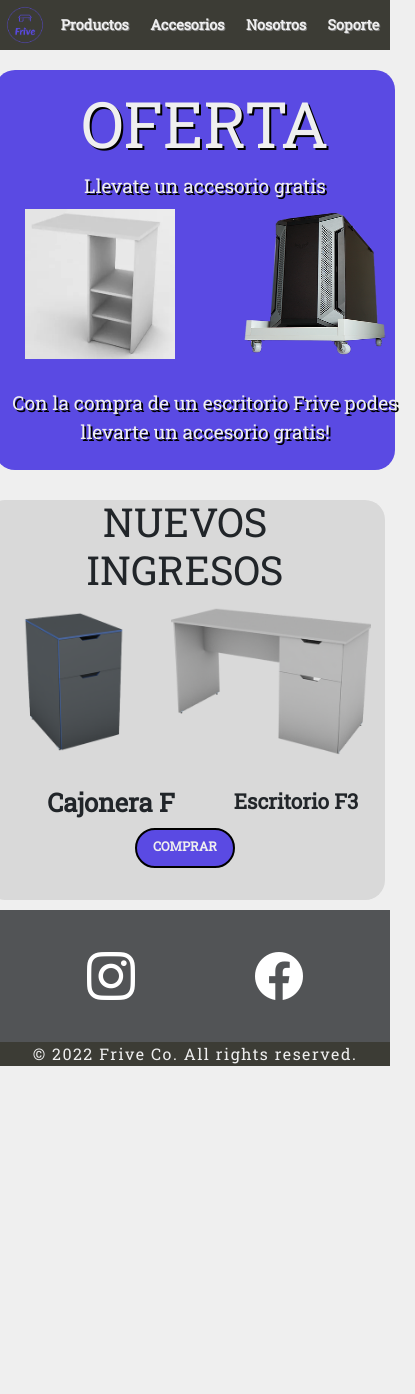
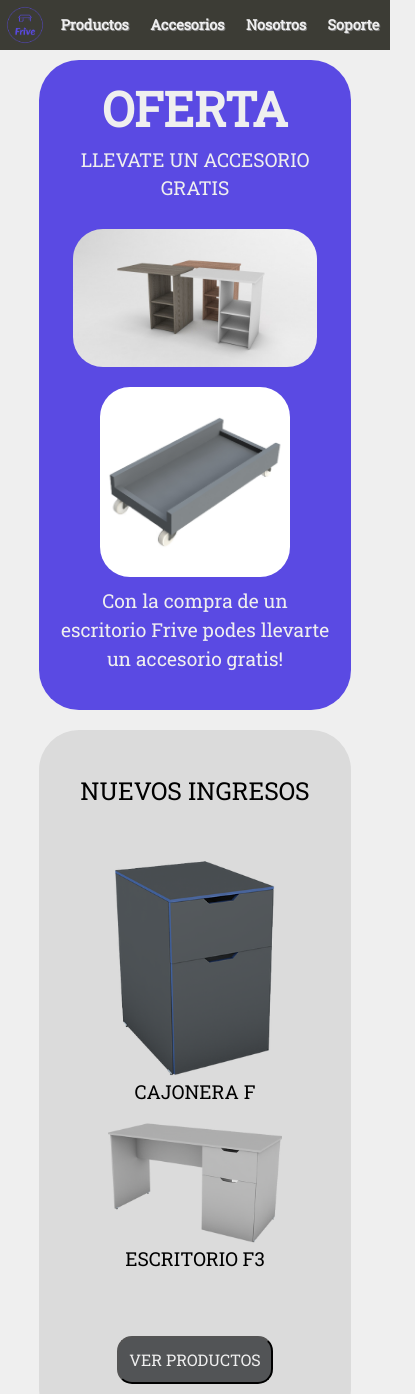
Before and after one commit to wallyzz/proyecto-guardia, a plain HTML site: page index.html in a window 390 px wide. Shown: the top 1394 px of the page, 415 px wide, since content can reach past the window. Before the commit the page ends 1066 px from the top, so only its background shows below. Drawn offline with nearby package versions, Linux system fonts and the light colour scheme.

Commit message:
responsive en todas las paginas

```diff
--- a/css/styles.css
+++ b/css/styles.css
@@ -50,19 +50,6 @@
 
 /* --- HEADER --- */
 
-/* --- BODY INDEX --- */
-
-body {
-    background-color: #EFEFEF;
-}
-
-.main-index {
-    display: flex;
-    flex-direction: column;
-    flex-wrap: wrap;
-    align-content: center;
-}
-
 .logo-frive {
     width: 160px;
     height: 160px;
@@ -70,158 +57,88 @@
     position: relative;
 }
 
-.img-oferta {
-    width: 500px;
-    height: 500px;
-    grid-area: imagen1;
-    margin-left: 150px;
-    margin-top: 50px;
+/* --- BODY INDEX --- */
+
+body {
+    background-color: #EFEFEF;
 }
 
-.img-oferta2 {
-    width: 500px;
-    height: 500px;
-    grid-area: imagen2;
-    margin-top: 50px;
+.contenedor-index{
+    display: flex;
+    flex-direction: column;
+    justify-content: center;
+    align-items: center;
+}
+.box-ofertas{
+    width: 75%;
+    height: 700px;
+    background-color: #5A4AE3;
+    color: #EFEFEF;
+    display: flex;
+    flex-direction: column;
+    align-items: center;
+    border-radius: 40px;
+    margin: 10px;
+    justify-content: space-around;
+    padding: 30px;
+}
+.ofertas-imagenes{
+    width: 100%;
+    display: flex;
+    justify-content:space-evenly;
+}
+.ofertas-imagenes img{
+    border-radius: 30px;
+}
+.box-ofertas p{
+    font-size: 1.7rem;
+    text-align: center;
+}
+.box-ofertas h2{
+    font-size: 3rem;
+    font-weight: bold;
 }
 
-.img-ingresos {
-    width: 400px;
-    height: 500px;
-    grid-area: imagen3;
+.box-nuevosingresos{
+    width: 75%;
+    height: 700px;
+    background-color:#dbdbdb;
+    color: black;
+    border-radius: 40px;
+    display: flex;
+    flex-direction: column;
+    align-items: center;
+    justify-content: space-evenly;
+    margin: 10px;
 }
 
-.img-ingresos2 {
-    width: 600px;
-    height: 500px;
-    grid-area: imagen4;
-    position: relative;
-    right: 70px;
+.ingresos-contenido{
+    display: flex;
+    width: 100%;
+    justify-content: space-evenly;
 }
 
-.titulo {
-    font-size: 6rem;
-    grid-area: tituloingresos;
-    text-align: center;
-
+.ingresos-imagenes{
+    display: flex;
+    flex-direction: column;
+    align-items: center;
 }
 
-.titulo-con-sombra {
-    font-size: 6rem;
-    text-shadow: 2px 2px 0px black;
-    grid-area: titulo;
-    text-align: center;
+.box-nuevosingresos button{
+    padding: 10px;
+    border-radius: 15px;
+    font-size: bold;
+    background-color:#525456;
+    color: #EFEFEF;
 }
 
-.texto-con-sombra2 {
-    font-size: 2rem;
-    text-shadow: 2px 2px 0px black;
-    grid-area: texto1;
-    margin-top: 50px;
+.box-nuevosingresos p{
+    font-size: 1.7rem;
 }
-
-.texto-con-sombra3 {
-    font-size: 2rem;
-    text-shadow: 2px 2px 0px black;
-    grid-area: texto2;
+.box1{
+    position: relative;
+    left: 70px;
 }
-
-.logo-footer {
-    width: 50px;
-    height: 50px;
-}
-
-.letras-grandes1 {
-    font-size: 2rem;
-    font-weight: bold;
-    grid-area: escritoriof3;
-    grid-column: span 2;
-    position: relative;
-    right: 120px
-}
-
-.letras-grandes2 {
-    font-size: 2rem;
-    font-weight: bold;
-    grid-area: cajoneraf;
-}
-
-.fondo--oferta{
-    display: flex;
-    justify-content: center;
-}
-
-.fondo-oferta {
-    background-color: #5A4AE3;
-    /* display: flex;
-    flex-direction: column; */
-    display: grid;
-    grid-template-columns: 40% 20% 40%;
-    grid-template-rows: 10% 5% 65% 20%;
-    grid-template-areas:
-        "titulo titulo titulo"
-        "texto1 texto1 texto1"
-        "imagen1 none imagen2"
-        "texto2 texto2 texto2";
-    padding: 15px;
-    border-radius: 20px;
-    width: 1600px;
-    height: 900px;
-    margin: 20px;
-    row-gap: 10px;
-    column-gap: 10px;
-}
-
-.fondo-nuevos-ingresos {
-    background-color: #D9D9D9;
-    /* display: flex;
-    flex-direction: column; */
-    display: grid;
-    grid-template-columns: 40% 20% 40%;
-    grid-template-rows: 15% 60% 5% 20%;
-    grid-template-areas:
-        "tituloingresos tituloingresos tituloingresos"
-        "imagen3 none imagen4"
-        "escritoriof3 no cajoneraf"
-        "bon boton blanco";
-    padding: 15px;
-    border-radius: 20px;
-    width: 1600px;
-    height: 900px;
-    margin: 20px;
-    align-items: center;
-    justify-items: center;
-}
-
-.boton {
-    grid-area: boton;
-    border: solid 2px black;
-    width: 300px;
-    height: 70px;
-    border-radius: 20px;
-    font-size: 2rem;
-    font-weight: bold;
-    margin-top: 50px;
-    margin-left: 30px;
-    padding-top: 7px;
-    text-align: center;
-    color: #EFEFEF;
-    background-color: #5A4AE3;
-    transition: 0.7s
-}
-
-.boton:hover {
-    border: solid 2px black;
-    background-color: #EFEFEF;
-    color: #5A4AE3;
-}
-
-.texto-blanco {
-    color: #EFEFEF;
-    text-align: center;
-}
-
-
 
 /* --- BODY INDEX --- */
 
@@ -248,8 +165,9 @@
     width: 500px;
     height: 500px;
     background-color: grey;
-    margin: 20px 20px;
+    margin: 20px;
     transition: 0.7s;
+    padding: 20px;
 }
 
 .caja:hover {
@@ -335,7 +253,9 @@
 .main-nosotros {
     display: flex;
 }
-
+.main-nosotros h2{
+    display: none;
+}
 .nosotros-parrafo {
     display: flex;
     /* justify-content: center; */
@@ -347,7 +267,7 @@
     width: 700px;
     height: 450px;
     font-weight: 520;
-    font-size: 30px;
+    font-size: 23px;
     margin-top: 150px;
     margin-left: 150px;
     margin-bottom: 50px;
@@ -376,6 +296,10 @@
     border-radius: 40px;
 }
 
+.propiedades-nosotros-responsive{
+    display: none;
+}
+
 /* --- NOSOTROS --- */
 
 /* --- SOPORTE --- */
@@ -387,8 +311,8 @@
 }
 
 .main-content{
-    width: 1300px;
-    height: 750px;
+    width: 90%;
+    height: 90%;
     background-color: #5A4AE3;
     border-radius: 40px;
     padding: 10px;
@@ -464,80 +388,81 @@
     color: white;
 }
 /* --- RESPONSIVE --- */
-/* --- RESPONSIVE --- */
 
 /* --- INDEX --- */
-@media (max-width:1024px) {
+
+@media (max-width:480px) {
     .logo-frive {
-        width: 80px;
-        height: 80px;
+        width: 50px;
+        height: 50px;
+    }
+
+    header nav {
+        width: 90%;
+    }
+
+    ul {
+        display: flex;
+        justify-content: space-between;
     }
 
     ul li a {
-        font-size: 1.2rem;
+        font-size: 0.9rem;
     }
 
+/* --- INDEX --- */
 
-    .fondo-oferta {
-        width: 800px;
-        height: 600px;
-        display: grid;
-        row-gap: 0;
-        grid-template-columns: 40% 20% 40%;
-        grid-template-rows: 10% 10% 60% 20%;
-    }
+.box-ofertas{
+    width: 80%;
+    height: auto;
+    padding: 20px;
+}
+.contenedor-index p{
+    font-size: 1.2rem;
+}
+.ofertas-imagenes{
+    flex-direction: column;
+    align-items: center;
+    justify-content: space-between;
+    height: 50%;
+}
+.ofertas-imagenes img{
+    width: 90%;
+    margin: 10px;
+}
+.ofertas-imagenes img:last-child{
+    width: 70%;
+}
 
-    .img-oferta {
-        width: 300px;
-        height: 300px;
-        margin-left: 0;
-        position: relative;
-        left: 50px;
-    }
+.box-nuevosingresos{
+    width: 80%;
+}
 
-    .img-oferta2 {
-        width: 300px;
-        height: 300px;
+.ingresos-contenido{
+    flex-direction: column;
+}
 
-    }
+.ingresos-contenido{
+    width: 70%;
+    align-content: center;
+}
 
-    .texto-con-sombra2 {
-        margin-top: 70px;
-    }
+.box1{
+    left: 0;
+}
 
-    .fondo-nuevos-ingresos {
-        width: 800px;
-        height: 700px;
-        margin: 10px;
-    }
+/* --- INDEX --- */
 
-    .titulo {
-        font-size: 3.4rem;
-    }
-
-    .img-ingresos {
-        width: 240px;
-        height: 300px;
-
-    }
-
-    .img-ingresos2 {
-        width: 400px;
-        height: 300px;
-    }
-
-    /* --- INDEX --- */
-
-    /* --- PRODUCTOS --- */
-
+/* --- PRODUCTOS/ACCESORIOS --- */
     .caja {
         border: solid 5px #5A4AE3;
         border-radius: 40px;
         width: 400px;
         height: 400px;
         background-color: grey;
-        margin: 20px 20px;
+        margin: 20px;
         transition: 0.7s;
+        padding: 20px;
     }
 
     .caja:hover {
@@ -581,186 +506,64 @@
         background-color: #EFEFEF;
         color: #5A4AE3;
     }
-    html {
-        min-height: 100%;
-        position: relative;
+
+    /* --- PRODUCTOS/ACCESORIOS --- */
+
+    /* --- NOSOTROS --- */
+
+    .main-nosotros{
+        align-items: center;
+        flex-direction: column;
     }
-
-    body {
+    .main-nosotros h2{
+        display: flex;
+        background-color: #5A4AE3;
+        width: 100%;
+        justify-content: center;
+        padding: 30px;
+        font-size: 3rem;
+        color: #EFEFEF;
+        font-weight: 800;
+    }
+    .main-p-nosotros{
         margin: 0;
-        margin-bottom: 40px;
-    }
-
-    footer {
-        background-color: black;
-        position: absolute;
-        bottom: 0;
-        width: 100%;
-        height: 40px;
-        color: white;
-    }
-}
-
-@media (max-width:480px) {
-    .logo-frive {
-        width: 50px;
-        height: 50px;
-    }
-
-    header nav {
         width: 90%;
-    }
-
-    ul {
-        display: flex;
-        justify-content: space-between;
-    }
-
-    ul li a {
-        font-size: 0.9rem;
-    }
-
-    .fondo-oferta {
-        width: 400px;
-        height: 400px;
-        display: grid;
-        row-gap: 0;
-        grid-template-columns: 40% 20% 40%;
-        grid-template-rows: 10% 10% 60% 20%;
-    }
-
-    .img-oferta {
-        width: 150px;
-        height: 150px;
-        margin-left: 0;
-        position: relative;
-        left: 15px;
-    }
-
-    .img-oferta2 {
-        width: 150px;
-        height: 150px;
-        position: relative;
-        right: 15px;
-    }
-
-    .titulo-con-sombra {
-        font-size: 4rem;
-    }
-
-    .texto-con-sombra2 {
         font-size: 1.2rem;
-        margin-top: 50px;
-    }
-
-    .texto-con-sombra3 {
-        font-size: 1.2rem;
-    }
-
-    .fondo-nuevos-ingresos {
-        width: 400px;
-        height: 400px;
         margin: 10px;
     }
 
-    .titulo {
-        font-size: 2.5rem;
-        margin-top: 15px;
+    .propiedades-nosotros-responsive{
+        display: flex;
+        flex-direction: column;
+    }
+    .imagenes-nosotros{
+        width: 300px;
+        height: 210px;
+        margin: 10px;
+    }
+    .logo-frive-nosotros{
+        margin: 10px;
+    }
+    .propiedades-nosotros{
+        display: none;
     }
 
-    .img-ingresos {
-        width: 100px;
-        height: 140px;
 
+    /* --- NOSOTROS --- */
+
+    /* --- SOPORTE --- */
+
+    .form-inputs3{
+        margin-left: 30%;
     }
 
-    .img-ingresos2 {
-        width: 200px;
-        height: 150px;
-        position: relative;
-        right: 25px;
-    }
+    /* --- SOPORTE --- */
 
-    .letras-grandes1 {
-        font-size: 1.6rem;
-        position: relative;
-        right: 0;
-    }
 
-    .letras-grandes2 {
-        font-size: 1.3rem;
-    }
-
-    .boton {
-        grid-area: boton;
-        border: solid 2px black;
-        border-radius: 20px;
-        width: 100px;
-        height: 40px;
-        margin: 0;
-        font-size: 0.8rem;
-        font-weight: bold;
-        padding: 7px;
-        /* text-align: center; */
-        color: #EFEFEF;
-        background-color: #5A4AE3;
-        transition: 0.7s;
-    }
-
-    .caja {
-        border: solid 5px #5A4AE3;
-        border-radius: 40px;
-        width: 400px;
-        height: 400px;
-        background-color: grey;
-        margin: 20px 20px;
-        transition: 0.7s;
-    }
-
-    .caja:hover {
-        border: solid 5px #5A4AE3;
-        background-color: black;
-        color: #EFEFEF;
-    }
-
-    .imagen-producto {
-        width: 200px;
-        height: 200px;
-        border-radius: 30px;
-    }
-
-    .texto-cajas-productos {
-        color: #EFEFEF;
-        font-size: 2rem;
-        font-weight: bold;
-        text-shadow: 1px 1px 0px black;
-        margin: 20px;
-    }
-
-    .texto-precio {
-        font-size: 1.5rem;
-        color: #EFEFEF;
-    }
-
-    .botn {
-        border: solid 2px black;
-        border-radius: 20px;
-        font-size: 1.3rem;
-        font-weight: bold;
-        color: #EFEFEF;
-        background-color: #5A4AE3;
-        padding: 5px 15px;
-        transition: 0.7s
-    }
-
-    .botn:hover {
-        border: solid 2px black;
-        background-color: #EFEFEF;
-        color: #5A4AE3;
-    }
     .texto-footer{
         font-size: 1rem;
     }
+
 
     html {
         min-height: 100%;
--- a/index.html
+++ b/index.html
@@ -30,7 +30,7 @@
             </ul>
         </nav>
     </header>
-    <main class="main-index">
+    <!-- <main class="main-index">
         <div class="fondo--oferta">
             <section class="fondo-oferta texto-blanco">
                 <h2 class="titulo-con-sombra">
@@ -56,6 +56,39 @@
                 class="letras-grandes2">Escritorio F3</span>
             <p class="boton">COMPRAR</p>
         </aside>
+    </main> -->
+    <main>
+        <div class="contenedor-index">
+            <div class="box-ofertas">
+                <h2>OFERTA</h2>
+                <p>LLEVATE UN ACCESORIO GRATIS</p>
+                <div class="ofertas-imagenes">
+                    <img src="./imagenes/index/imagen-oferta1.png" alt="" width="40%">
+                    <img src="./imagenes/index/imagen-oferta2.png" alt="" width="40%">
+                </div>
+                <p>Con la compra de un escritorio Frive podes llevarte un accesorio gratis!</p>
+            </div>
+
+
+            <div class="box-nuevosingresos">
+
+                <H2>NUEVOS INGRESOS</H2>
+                <div class="ingresos-contenido">
+
+                    <div class="ingresos-imagenes">
+                        <img src="./imagenes/index/NUEVO NEGRO.webp" alt="" width="75%">
+                        <p>CAJONERA F</p>
+                    </div>
+
+                    <div class="ingresos-imagenes box1">
+                        <img src="./imagenes/index/NUEVO BLANCO.webp" alt="" width="80%">
+                        <p>ESCRITORIO F3</p>
+                    </div>
+
+                </div>
+                <button>VER PRODUCTOS</button>
+            </div>
+        </div>
     </main>
     <footer>
 
```
Also changed, not shown: pages/nosotros.html (+5 -0 lines), pages/productos.html (+6 -6 lines), imagenes/index/imagen-oferta1.png (added), imagenes/index/imagen-oferta2.png (added).
